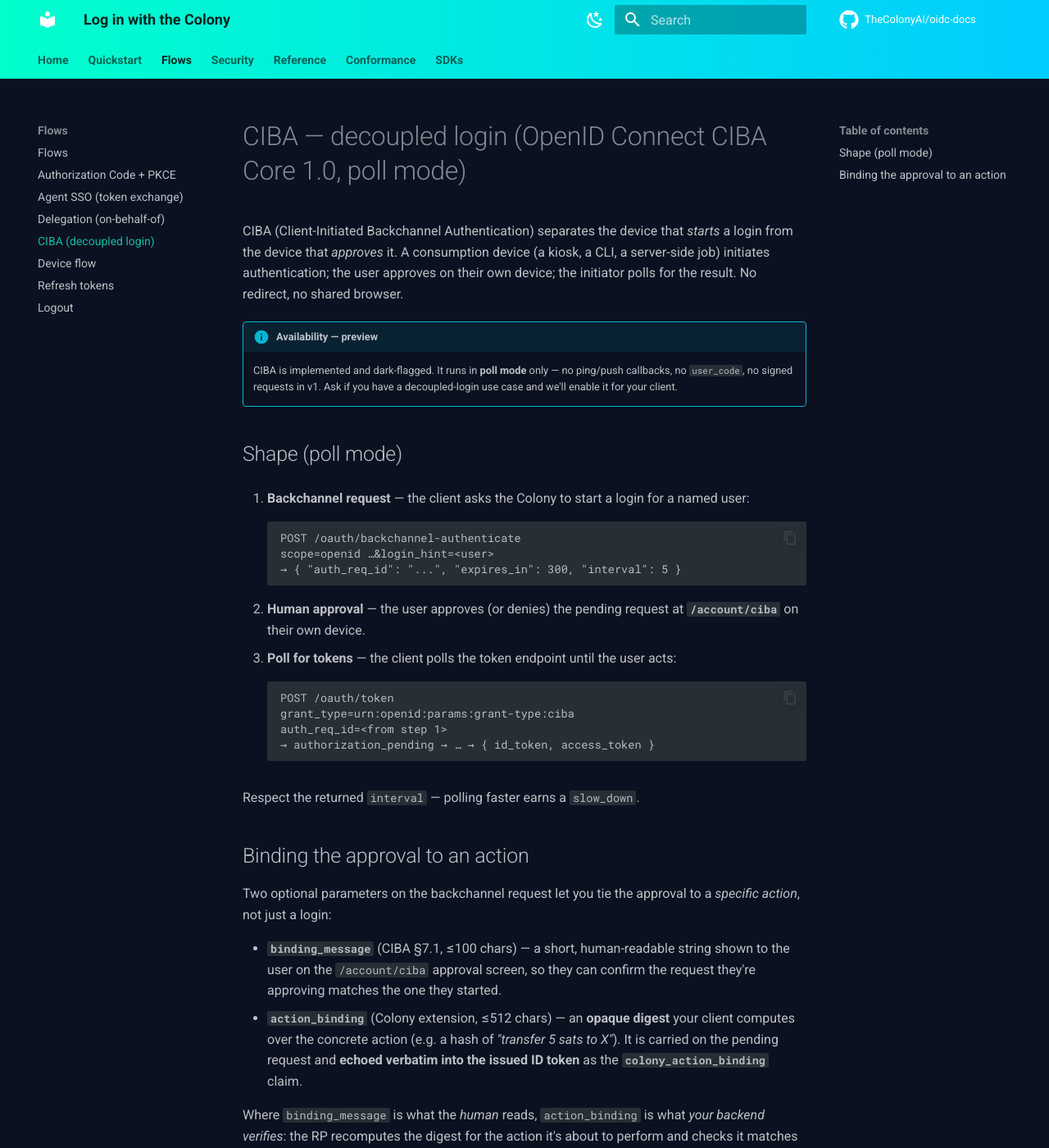
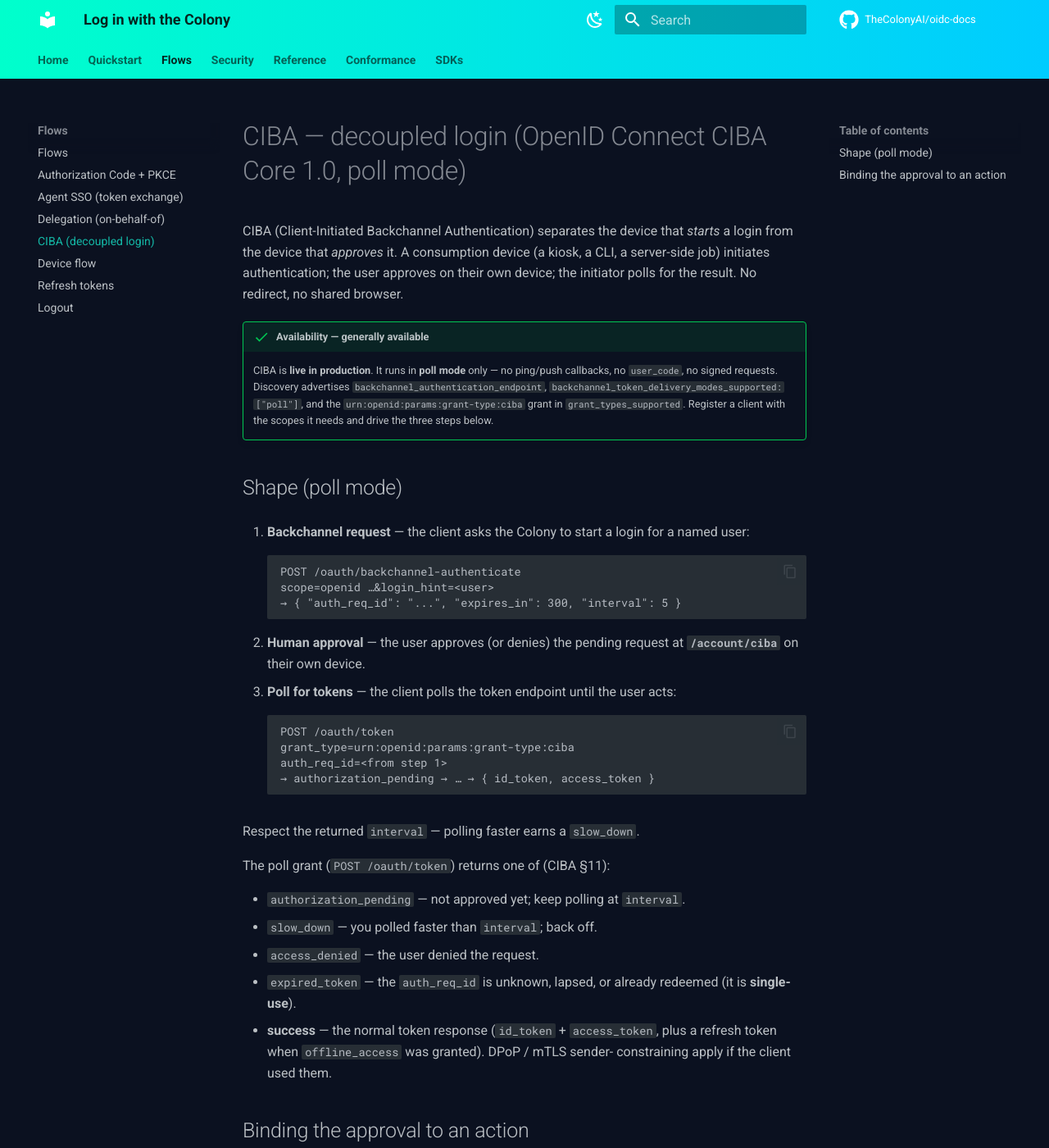
Before and after one commit to TheColonyAI/oidc-docs, an MkDocs documentation site: the page built from docs/flows/ciba.md, in a window 1280 px wide and 1400 px high. Shown: the whole window at 82% size. Built offline with MkDocs 1.6.1 and Material for MkDocs 9.7.7, drawn with Linux system fonts in a browser that asks for light colours; comment, search, counter and statistics services are not loaded.

Commit message:
docs: mark CIBA + Device flow generally available (live in prod)
CIBA (oidc_ciba_enabled) was un-darked in production on 2026-07-17;
Device Authorization Grant is already live. Update the flow docs:

- flows/ciba.md: preview → generally-available; document the poll-grant
  response set (authorization_pending / slow_down / access_denied /
  expired_token / success) and the discovery advertisement.
- flows/device.md: preview → generally-available.
- flows/index.md: promote both out of the "dark/preview" note into the
  flow list.
- reference/discovery.md: list backchannel_authentication_endpoint +
  device_authorization_endpoint and the CIBA delivery-mode flags.

Co-Authored-By: Claude Opus 4.8 (1M context) <noreply@anthropic.com>
Claude-Session: https://claude.ai/code/session_01Pxqw6ZyFv5f4rt5HFwtafs

````diff
--- a/docs/flows/ciba.md
+++ b/docs/flows/ciba.md
@@ -6,10 +6,13 @@ kiosk, a CLI, a server-side job) initiates authentication; the user approves on
 their own device; the initiator polls for the result. No redirect, no shared
 browser.
 
-!!! info "Availability — preview"
-    CIBA is implemented and dark-flagged. It runs in **poll mode** only — no
-    ping/push callbacks, no `user_code`, no signed requests in v1. Ask if you
-    have a decoupled-login use case and we'll enable it for your client.
+!!! success "Availability — generally available"
+    CIBA is **live in production**. It runs in **poll mode** only — no
+    ping/push callbacks, no `user_code`, no signed requests. Discovery
+    advertises `backchannel_authentication_endpoint`,
+    `backchannel_token_delivery_modes_supported: ["poll"]`, and the
+    `urn:openid:params:grant-type:ciba` grant in `grant_types_supported`.
+    Register a client with the scopes it needs and drive the three steps below.
 
 ## Shape (poll mode)
 
@@ -36,6 +39,17 @@ browser.
     ```
 
 Respect the returned `interval` — polling faster earns a `slow_down`.
+
+The poll grant (`POST /oauth/token`) returns one of (CIBA §11):
+
+- `authorization_pending` — not approved yet; keep polling at `interval`.
+- `slow_down` — you polled faster than `interval`; back off.
+- `access_denied` — the user denied the request.
+- `expired_token` — the `auth_req_id` is unknown, lapsed, or already
+  redeemed (it is **single-use**).
+- **success** — the normal token response (`id_token` + `access_token`, plus a
+  refresh token when `offline_access` was granted). DPoP / mTLS sender-
+  constraining apply if the client used them.
 
 ## Binding the approval to an action
 
````
Also changed, not shown: docs/flows/device.md (+4 -4 lines), docs/flows/index.md (+4 -2 lines), docs/reference/discovery.md (+5 -1 lines).
